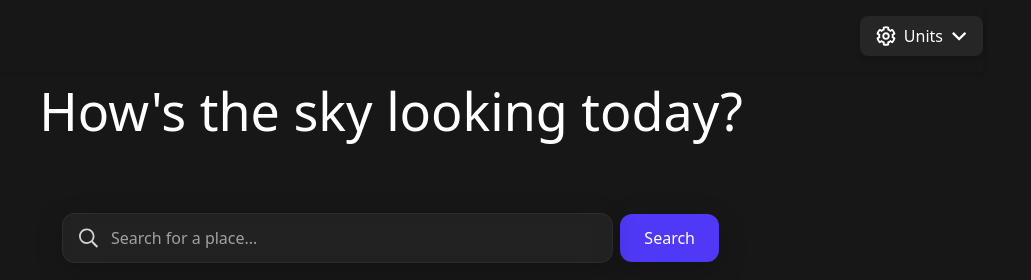
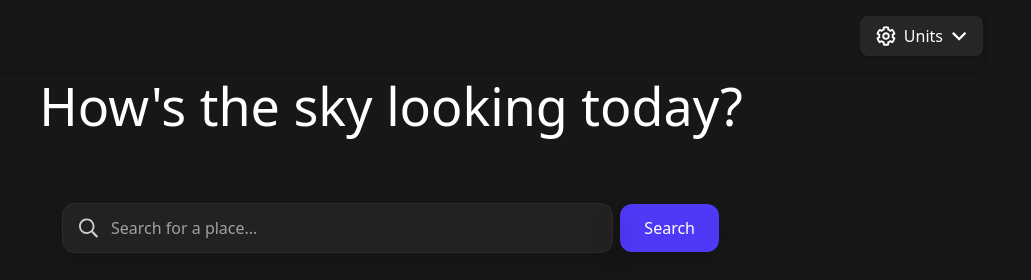
Before and after one commit to momin-riyadh/weather-app, a website: page index.html in a window 1280 px wide. Shown: the top 280 px of the page, 249-1280 px from the left. Drawn offline with Linux system fonts and the light colour scheme.

Commit message:
fix and deploy

```diff
--- a/index.html
+++ b/index.html
@@ -116,8 +116,8 @@
                 </div>
             </div>
 
-            <div class="flex justify-center items-center">
-                <h1 class="text-white text-[52px]">How's the sky looking today?</h1>
+            <div class="flex justify-center items-center text-center">
+                <h1 class="text-white text-[52px] leading-[1.3]">How's the sky looking today?</h1>
             </div>
 
 
```
Also changed, not shown: src/assets/css/style.css.
